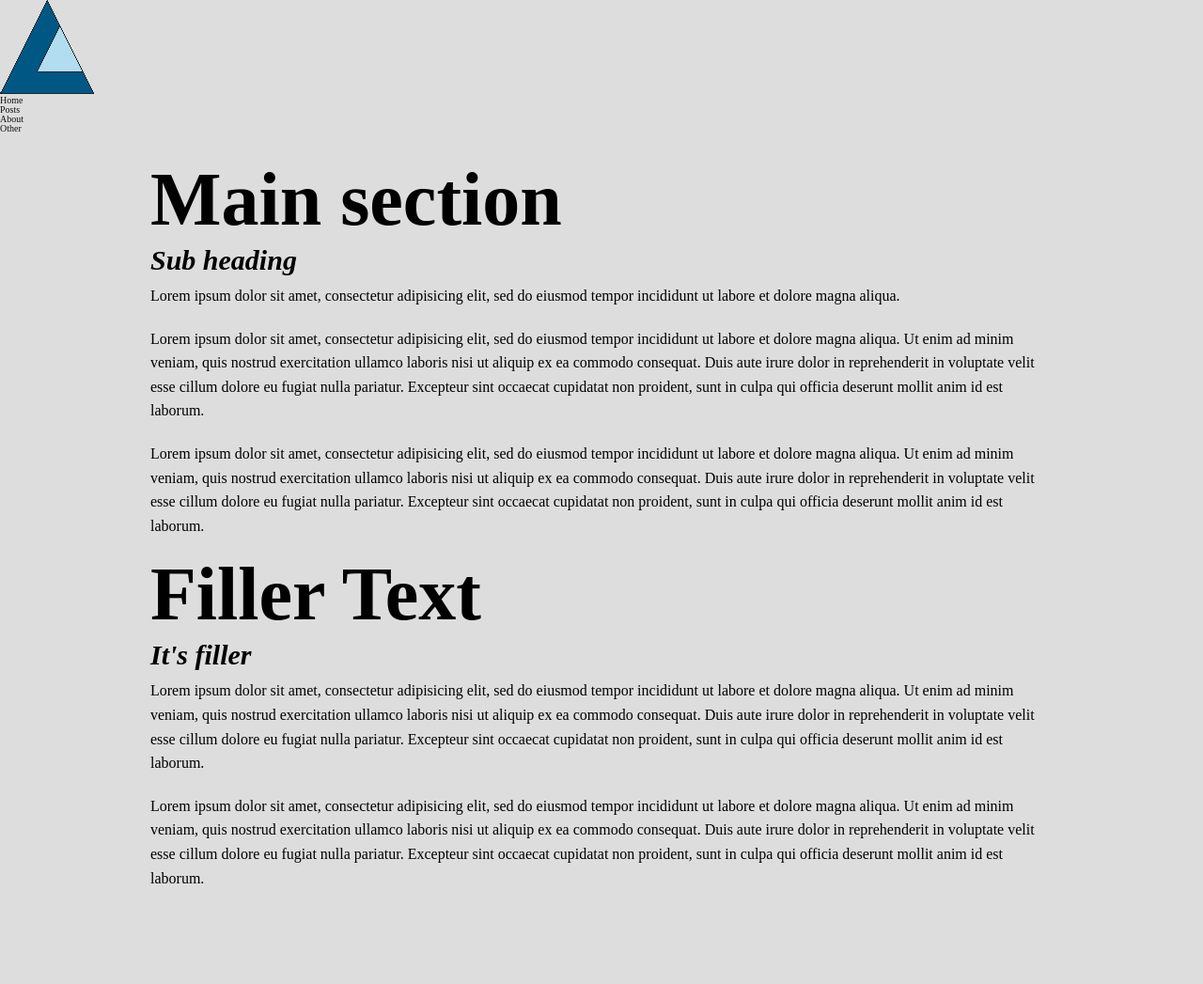
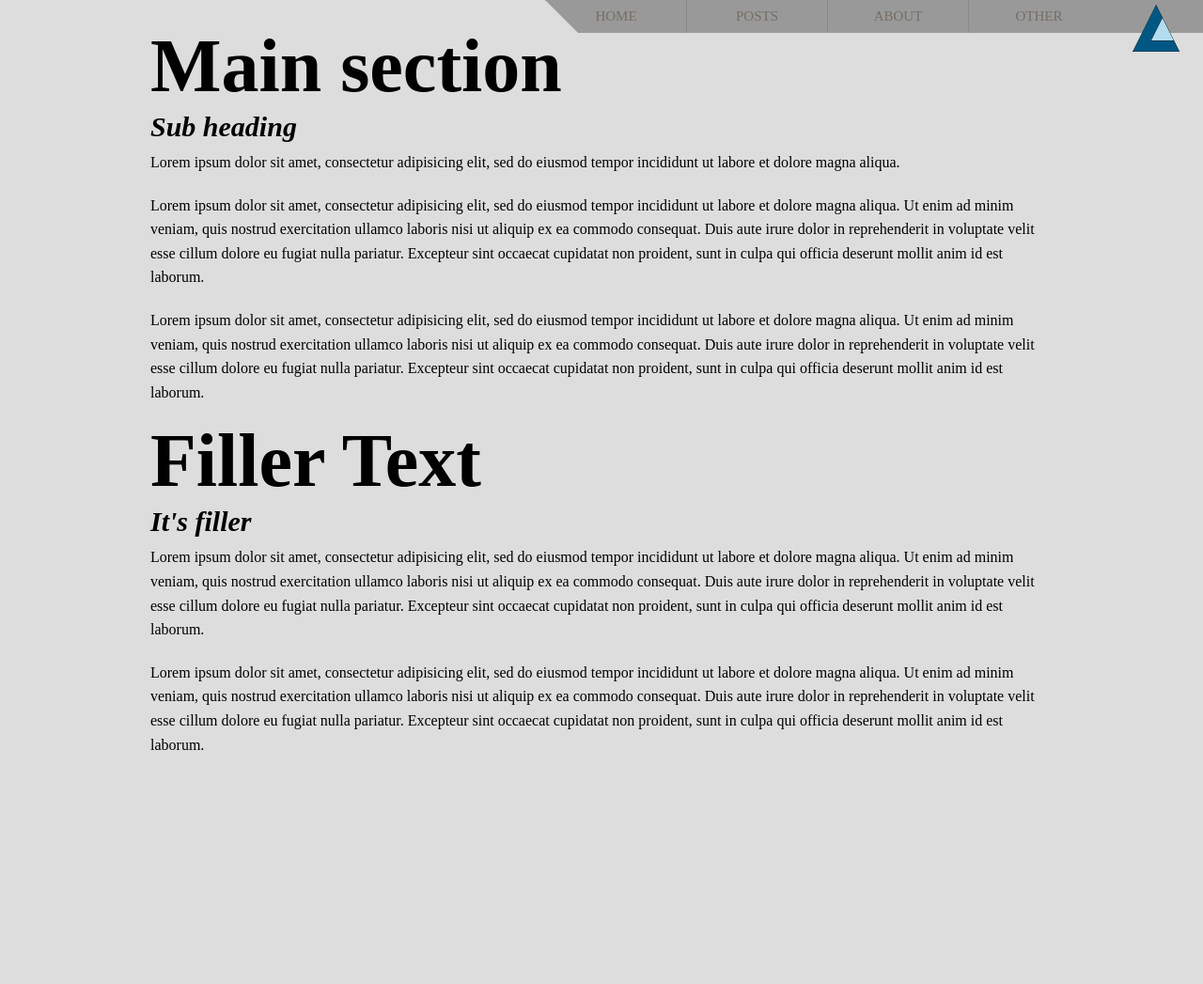
Before and after one commit to allanliebold/blog_project, a Django app: page / in a window 1280 px wide. Shown: the whole page at 94% size. After the commit the page ends 798 px from the top, so only its background shows below. Run offline with Django 3.2, Linux system fonts and the light colour scheme; style sheets or scripts are compiled from the project's sources.

Commit message:
imported nav into main.scss

```diff
--- a/blog/static/sass/main.scss
+++ b/blog/static/sass/main.scss
@@ -5,4 +5,6 @@
 @import "base/typography";
 @import "base/utilities";
 
+@import "layout/nav";
+
 @import "pages/posts";
```
